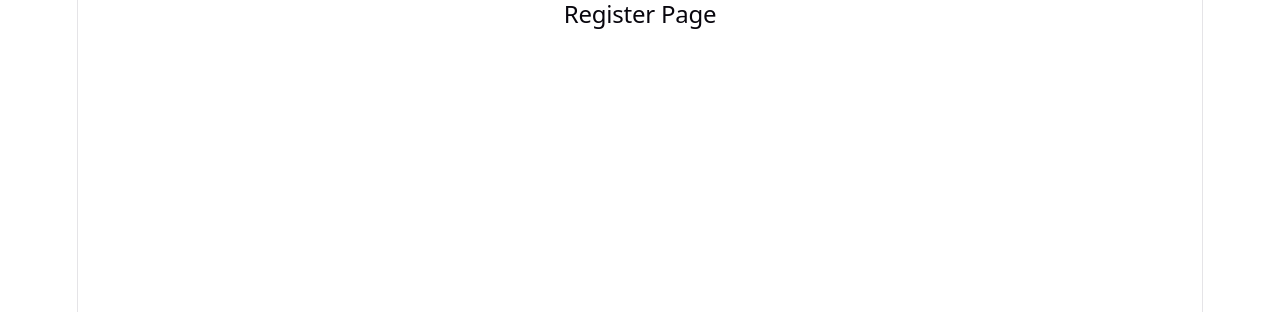
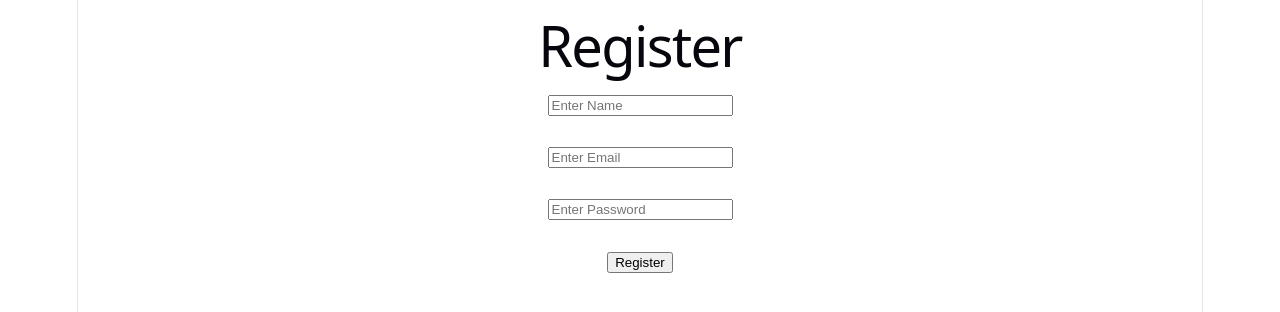
Before and after one commit to paras1t9/devConnect, a React (Vite) app in the folder client/: page /register in a window 1280 px wide. Shown: the top 312 px of the page. Built offline with nearby package versions, Linux system fonts and the light colour scheme.

Commit message:
register page added

```diff
--- a/client/src/pages/Dashboard.jsx
+++ b/client/src/pages/Dashboard.jsx
@@ -12,12 +12,6 @@ function Dashboard() {
       navigate("/");
       return;
     }
-
-    console.log(token);
-    console.log({
-      Authorization: `Bearer ${token}`,
-    });
-
     const fetchProfile = async () => {
       try {
         const response = await fetch(
--- a/client/src/pages/Register.jsx
+++ b/client/src/pages/Register.jsx
@@ -1,7 +1,96 @@
+import { useState } from "react";
+import { useNavigate } from "react-router-dom";
+
 function Register() {
+  const [name, setName] = useState("");
+  const [email, setEmail] = useState("");
+  const [password, setPassword] = useState("");
+  const [error, setError] = useState("");
+  const [success, setSuccess] = useState("");
+
+  const navigate = useNavigate();
+
+  const handleSubmit = async (e) => {
+    e.preventDefault();
+
+    setError("");
+    setSuccess("");
+
+    const userData = {
+      name,
+      email,
+      password,
+    };
+
+    try {
+      const response = await fetch(
+        "http://localhost:3000/api/auth/register",
+        {
+          method: "POST",
+          headers: {
+            "Content-Type": "application/json",
+          },
+          body: JSON.stringify(userData),
+        }
+      );
+
+      const data = await response.json();
+
+      if (!response.ok) {
+        setError(data.message);
+        return;
+      }
+
+      setSuccess("Registration successful! Redirecting to login...");
+      setTimeout(() => {
+        navigate("/");
+      }, 2000);
+    } catch (error) {
+      console.error(error);
+      setError("Something went wrong. Please try again.");
+    }
+  };
+
   return (
     <div>
-      <h2>Register Page</h2>
+      <h1>Register</h1>
+
+      {error && <p style={{ color: "red" }}>{error}</p>}
+      {success && <p style={{ color: "green" }}>{success}</p>}
+
+      <form onSubmit={handleSubmit}>
+        <input
+          type="text"
+          placeholder="Enter Name"
+          value={name}
+          onChange={(e) => setName(e.target.value)}
+        />
+
+        <br />
+        <br />
+
+        <input
+          type="email"
+          placeholder="Enter Email"
+          value={email}
+          onChange={(e) => setEmail(e.target.value)}
+        />
+
+        <br />
+        <br />
+
+        <input
+          type="password"
+          placeholder="Enter Password"
+          value={password}
+          onChange={(e) => setPassword(e.target.value)}
+        />
+
+        <br />
+        <br />
+
+        <button type="submit">Register</button>
+      </form>
     </div>
   );
 }
```
